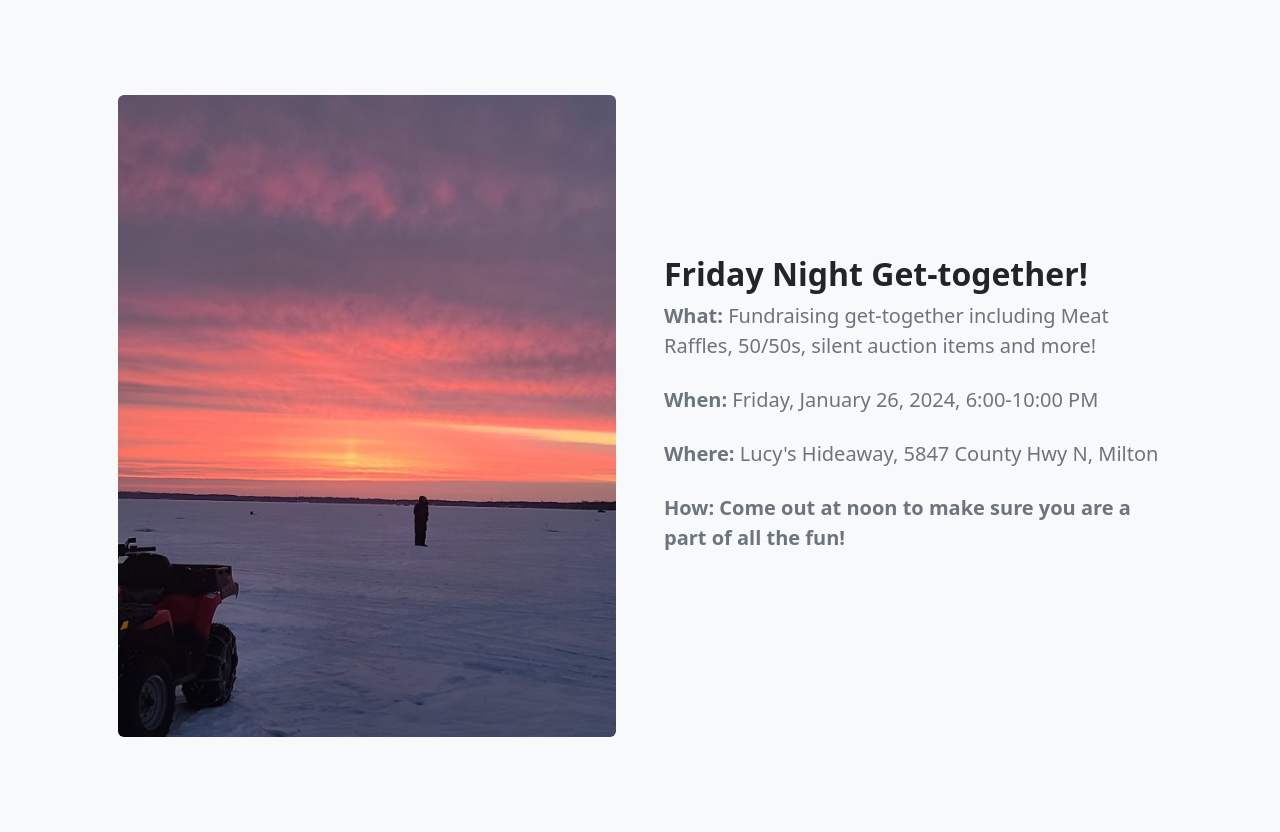
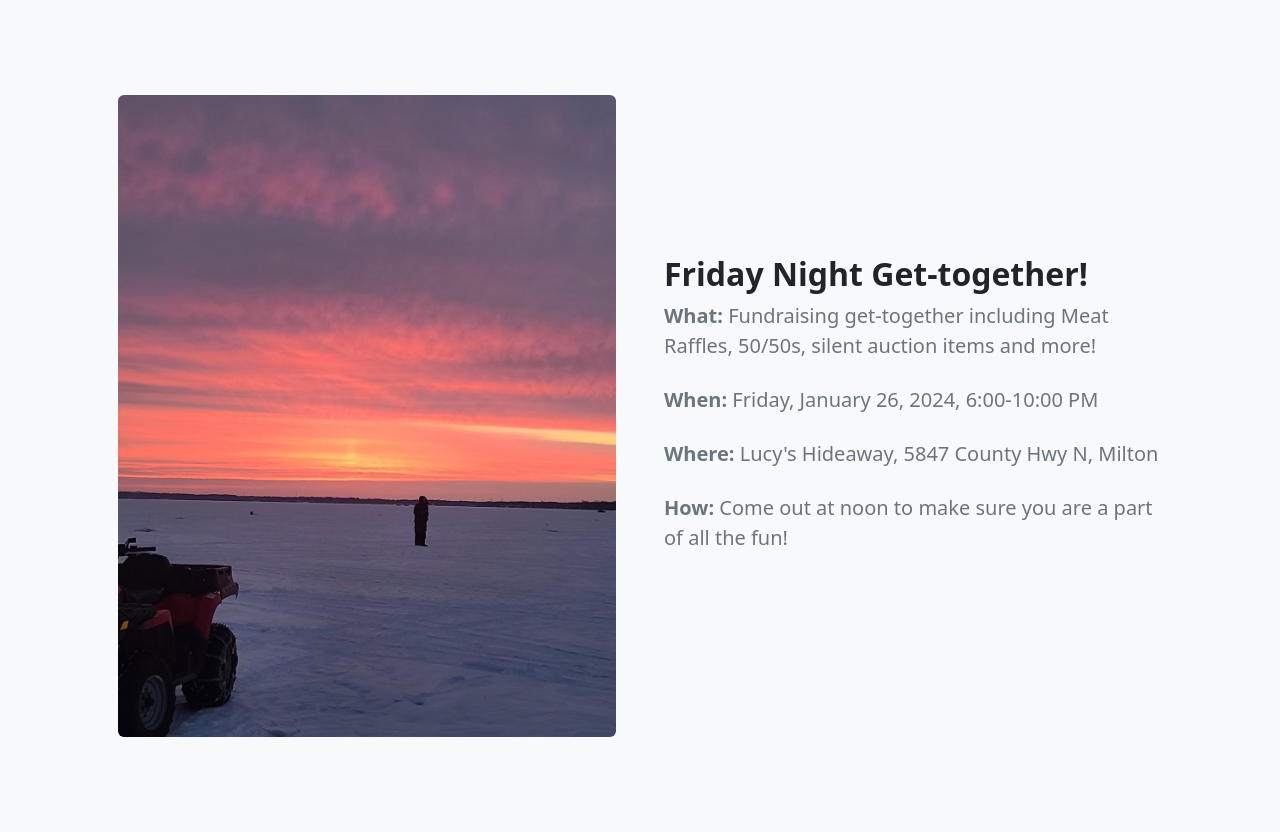
Before and after one commit to BenCritt/matt_schmidt_outdoors, a Django app: page /events/ in a window 1280 px wide. Shown: the part 2525-3357 px from the top of the page. Run offline with Django 4.2, Linux system fonts and the light colour scheme; some libraries are stand-ins or nearby versions.

Commit message:
I edited the bolding in part of the text.

```diff
--- a/mso_app/templates/mso_app/events.html
+++ b/mso_app/templates/mso_app/events.html
@@ -79,7 +79,7 @@
                     <br>
                     <p class="lead fw-normal text-muted mb-0"><strong>Where:</strong> Lucy's Hideaway, 5847 County Hwy N, Milton</p>
                     <br>
-                    <p class="lead fw-normal text-muted mb-0"><strong>How: Come out at noon to make sure you are a part of all the fun! </strong></p>
+                    <p class="lead fw-normal text-muted mb-0"><strong>How:</strong> Come out at noon to make sure you are a part of all the fun! </strong></p>
                     <br>
                 </div>
             </div>
```
